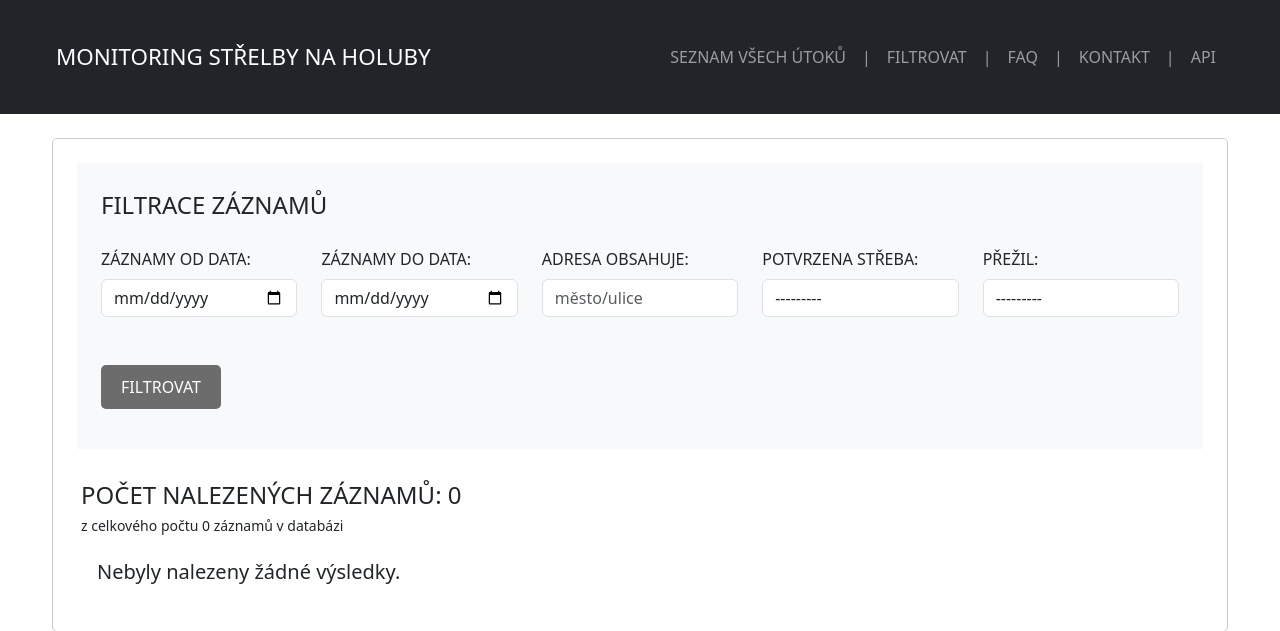
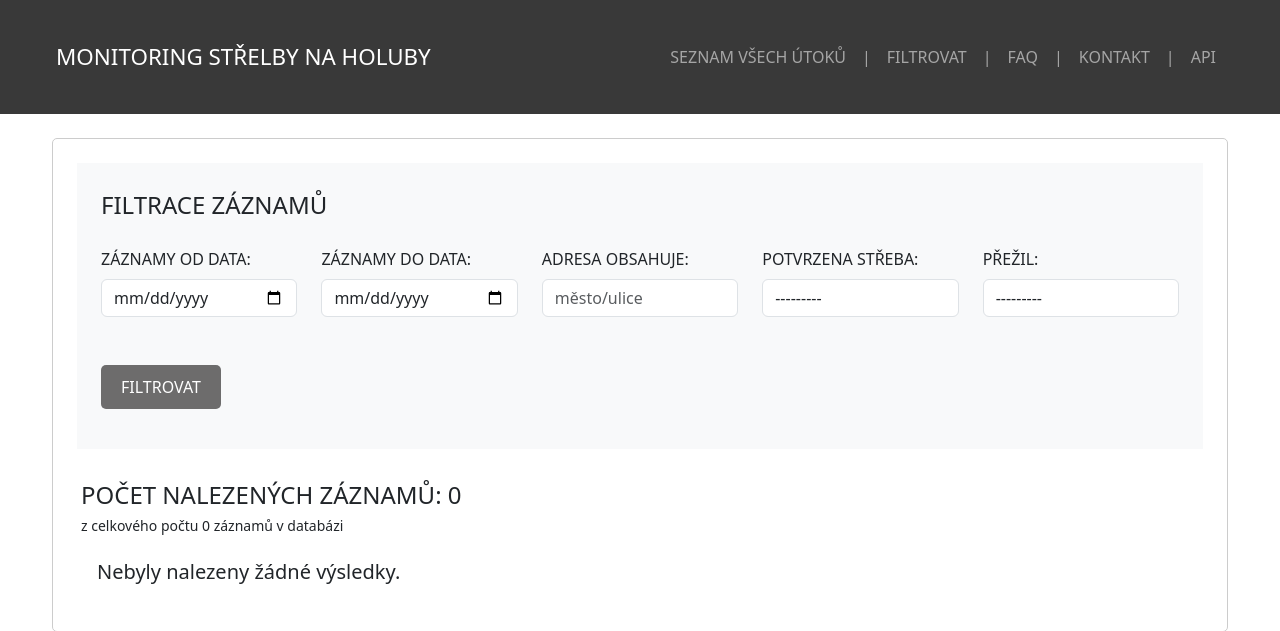
Before and after one commit to Diana-Prusova/holubi_app_PYTHON_DJANGO, a Django app: page /holubi-filtr/ in a window 1280 px wide. Shown: the top 631 px of the page. Run offline with Django 4.2, Linux system fonts and the light colour scheme; data that the repository does not hold is empty; some libraries are stand-ins or nearby versions.

Commit message:
remove media

```diff
--- a/holubi_app/templates/base.html
+++ b/holubi_app/templates/base.html
@@ -30,7 +30,8 @@
 <body class="fw-light ">
 
     <header>
-        <nav class="navbar navbar-dark bg-dark navbar-expand-lg my-navbar">
+        <nav class="navbar navbar-dark bg-dark navbar-expand-lg my-navbar"
+        style="background-color: #581919; padding: 20px 0;">
             <div class="container my-nav-container px-3">
                 <a class="navbar-brand" href="{% url 'index' %}">MONITORING STŘELBY NA HOLUBY</a>
                 <button class="navbar-toggler" type="button" data-bs-toggle="collapse" data-bs-target="#navbarSupportedContent" aria-controls="navbarSupportedContent" aria-expanded="false" aria-label="Toggle navigation">
--- a/static_shared/holubi_app/css/style.css
+++ b/static_shared/holubi_app/css/style.css
@@ -10,10 +10,9 @@
     margin-left: auto;
 }
 
-.my-navbar {
-    background-color: #393939; /* #393939; */
+.navbar.my-navbar {
+    background-color: #393939 !important;
     padding: 20px 0;
-    box-shadow: none
 }
 
 .navbar-brand {
```
Also changed, not shown: media/holubi_img/kontakt.png (deleted), media/holubi_img/kontakt_TQ7Bm0k.png (deleted), 1 other file.
